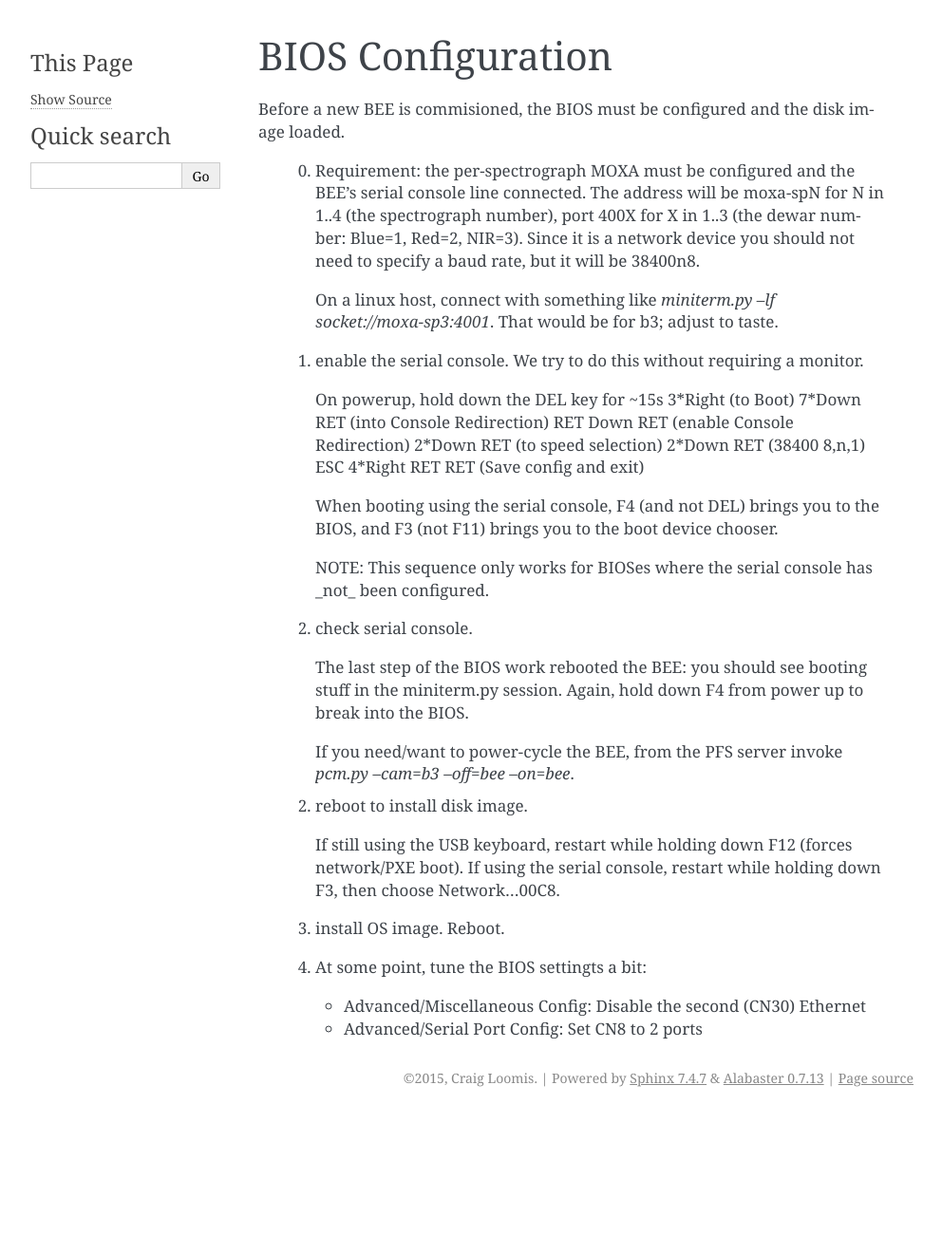
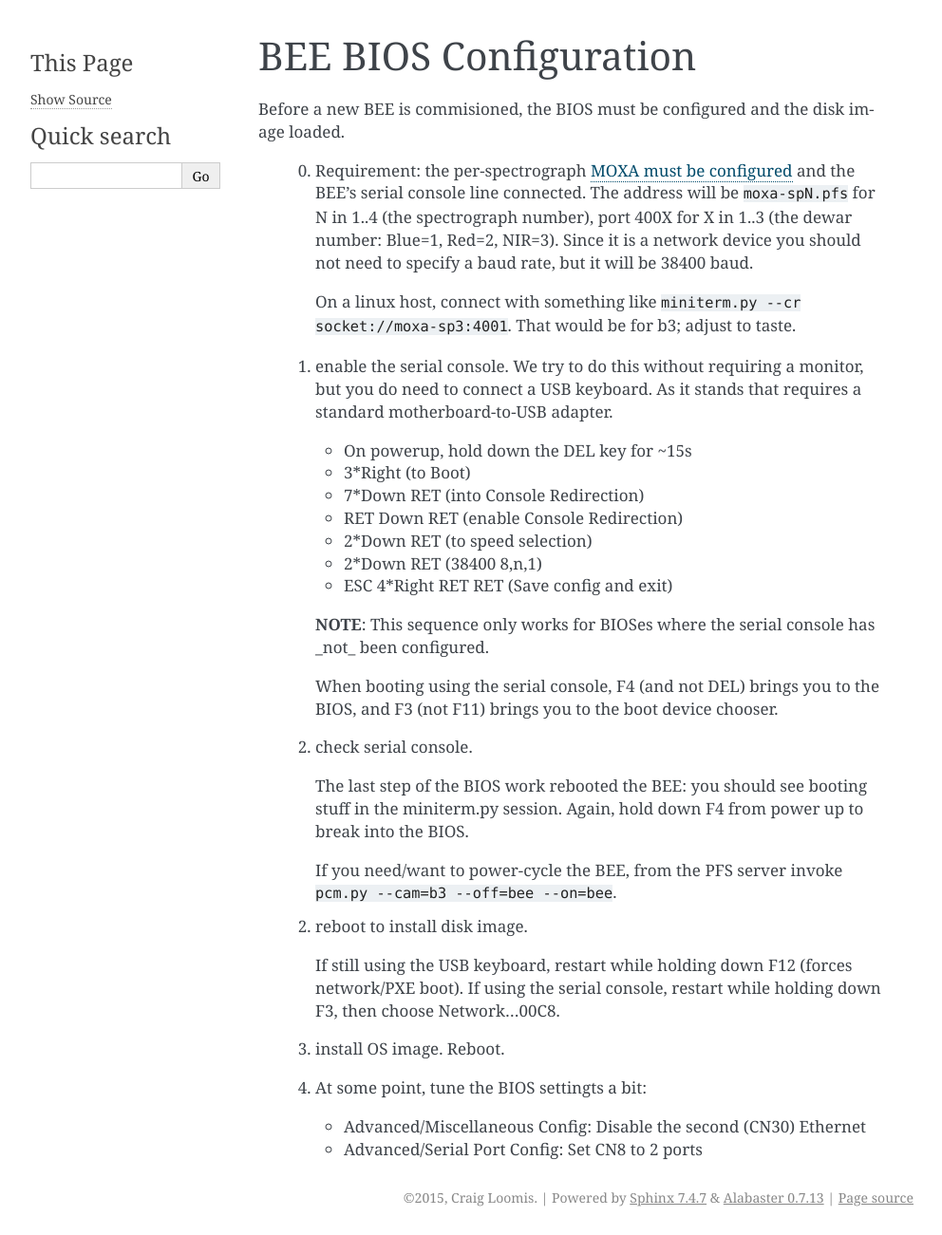
Before and after one commit to Subaru-PFS/ics_xcuActor, a Sphinx documentation site: the page built from docs/source/BEE.rst, in a window 1280 px wide. Shown: the whole page at 95% size, without its empty margins (148-1140 px from the left). Built offline with Sphinx 7.4.7, drawn with Linux system fonts in a browser that asks for light colours; pages that are not in the unit, such as notebooks, are missing from menus; before the commit the page ends 1175 px from its top, so only the background shows below that.

Commit message:
Formatting/index changes

```diff
--- a/docs/source/BEE.rst
+++ b/docs/source/BEE.rst
@@ -1,35 +1,37 @@
-BIOS Configuration
-==================
+BEE BIOS Configuration
+======================
 
 Before a new BEE is commisioned, the BIOS must be configured and the
 disk image loaded.
 
- 0. Requirement: the per-spectrograph MOXA must be configured and
-    the BEE's serial console line connected. The address will be
-    moxa-spN for N in 1..4 (the spectrograph number), port 400X for X
-    in 1..3 (the dewar number: Blue=1, Red=2, NIR=3). Since it is a
-    network device you should not need to specify a baud rate, but it
-    will be 38400n8.
+ 0. Requirement: the per-spectrograph :doc:`MOXA must be configured
+    <MOXA>` and the BEE's serial console line connected. The address
+    will be ``moxa-spN.pfs`` for N in 1..4 (the spectrograph number),
+    port 400X for X in 1..3 (the dewar number: Blue=1, Red=2,
+    NIR=3). Since it is a network device you should not need to
+    specify a baud rate, but it will be 38400 baud.
 
-    On a linux host, connect with something like `miniterm.py --lf
-    socket://moxa-sp3:4001`. That would be for b3; adjust to taste.
+    On a linux host, connect with something like ``miniterm.py --cr
+    socket://moxa-sp3:4001``. That would be for b3; adjust to taste.
 
- 1. enable the serial console. We try to do this without requiring a monitor.
+ 1. enable the serial console. We try to do this without requiring a
+    monitor, but you do need to connect a USB keyboard. As it stands
+    that requires a standard motherboard-to-USB adapter.
 
-    On powerup, hold down the DEL key for ~15s
-    3*Right (to Boot)
-    7*Down RET (into Console Redirection)
-    RET Down RET (enable Console Redirection)
-    2*Down RET (to speed selection)
-    2*Down RET (38400 8,n,1)
-    ESC 4*Right RET RET (Save config and exit)
+    - On powerup, hold down the DEL key for ~15s
+    - 3*Right (to Boot)
+    - 7*Down RET (into Console Redirection)
+    - RET Down RET (enable Console Redirection)
+    - 2*Down RET (to speed selection)
+    - 2*Down RET (38400 8,n,1)
+    - ESC 4*Right RET RET (Save config and exit)
+
+    **NOTE**: This sequence only works for BIOSes where the serial console
+    has _not_ been configured.
 
     When booting using the serial console, F4 (and not DEL) brings you
     to the BIOS, and F3 (not F11) brings you to the boot device
     chooser.
-
-    NOTE: This sequence only works for BIOSes where the serial console
-    has _not_ been configured.
 
  2. check serial console.
 
@@ -38,7 +40,7 @@ disk image loaded.
     power up to break into the BIOS.
 
     If you need/want to power-cycle the BEE, from the PFS server
-    invoke `pcm.py --cam=b3 --off=bee --on=bee`.
+    invoke ``pcm.py --cam=b3 --off=bee --on=bee``.
 
  2. reboot to install disk image.
 
--- a/docs/source/index.rst
+++ b/docs/source/index.rst
@@ -9,8 +9,11 @@ Welcome to XCU Actor's documentation!
 Contents:
 
 .. toctree::
-   :maxdepth: 2
+   :maxdepth: 3
 
+   device configuration
+   BEE BIOS <BEE>
+   New MOXAs <MOXA>
    startup
    devices
    cooldown
```
Also changed, not shown: docs/source/MOXA.rst (+16 -11 lines), docs/source/devices.rst (+4 -4 lines).
